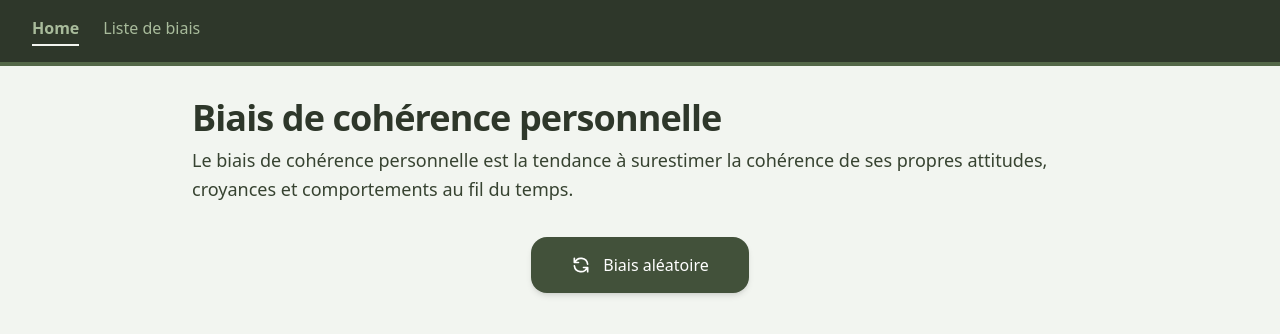
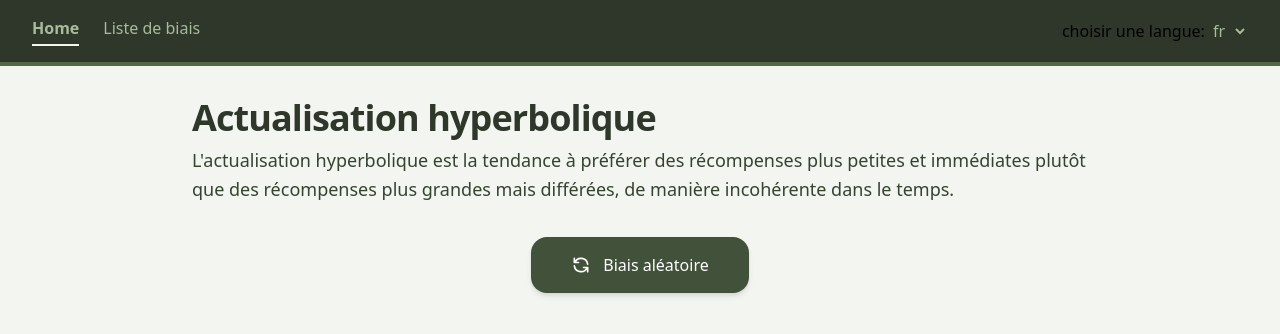
Before and after one commit to yassine-mahjoubi/biais-cognitifs, a Vue app: page / in a window 1280 px wide. Shown: the top 334 px of the page. Built offline with nearby package versions, Linux system fonts and the light colour scheme.

Commit message:
Feat add language (#45)
* Add internationalization support with vue-i18n and language files

* feat: add language switcher and enhance internationalization support

```diff
--- a/src/components/Layout/MenuNavigation.vue
+++ b/src/components/Layout/MenuNavigation.vue
@@ -1,17 +1,21 @@
 <script setup lang="ts">
+import SwitchLanguage from '../UI/SwitchLanguage.vue'
 const navLinkClass = 'text-heavy-metal-300 hover:text-heavy-metal-50 transition-colors'
 const navLinkActiveClass = 'font-bold text-heavy-metal-50 border-b-2 border-heavy-metal-50 pb-1'
 </script>
 
 <template>
-  <nav
-    aria-label="Menu principal"
-    role="navigation"
-    class="sticky top-0 z-50 bg-heavy-metal-900 backdrop-blur-md border-b-4 border-heavy-metal-600 px-8 py-4 flex gap-6"
+  <div
+    class="sticky top-0 z-50 bg-heavy-metal-900 backdrop-blur-md border-b-4 border-heavy-metal-600 px-8 py-4 flex items-center justify-between"
   >
-    <RouterLink to="/" :class="navLinkClass" :active-class="navLinkActiveClass"> Home </RouterLink>
-    <RouterLink to="/liste" :class="navLinkClass" :active-class="navLinkActiveClass">
-      Liste de biais
-    </RouterLink>
-  </nav>
+    <nav aria-label="Menu principal" role="navigation" class="flex gap-6">
+      <RouterLink to="/" :class="navLinkClass" :active-class="navLinkActiveClass">
+        Home
+      </RouterLink>
+      <RouterLink to="/liste" :class="navLinkClass" :active-class="navLinkActiveClass">
+        Liste de biais
+      </RouterLink>
+    </nav>
+    <switch-language />
+  </div>
 </template>
--- /dev/null
+++ b/src/components/UI/SwitchLanguage.vue
@@ -0,0 +1,47 @@
+<script lang="ts" setup>
+import { useI18n } from 'vue-i18n'
+const { t, availableLocales, locale } = useI18n()
+import { storeToRefs } from 'pinia'
+
+import { useBiasStore } from '@/stores/bias'
+
+const store = useBiasStore()
+const { newLocale } = storeToRefs(store)
+
+import { ref } from 'vue'
+type Language = 'fr' | 'en'
+const switcher = ref<Language>('fr')
+const handleLanguage = () => {
+  locale.value = switcher.value
+  newLocale.value = switcher.value
+}
+</script>
+
+<template>
+  <div>
+    <label for="switchLanguage"> {{ t('common.interface.label') }}: </label>
+    <select
+      v-model="switcher"
+      name="switchLanguage"
+      id="switchLanguage"
+      aria-label="choisir la langue"
+      @change="handleLanguage"
+    >
+      <option
+        v-for="locale in availableLocales"
+        :key="`locale-${locale}`"
+        :lang="locale"
+        :value="locale"
+      >
+        {{ locale }}
+      </option>
+    </select>
+  </div>
+</template>
+<style scoped>
+select,
+select option {
+  background-color: var(--color-heavy-metal-900);
+  color: var(--color-heavy-metal-300);
+}
+</style>
--- a/src/components/views/RandomView.vue
+++ b/src/components/views/RandomView.vue
@@ -6,20 +6,20 @@ import BiaisLayout from '../Layout/BiaisLayout.vue'
 
 const store = useBiasStore()
 //storeToRefs keep recativity alive
-const { randomBias } = storeToRefs(store)
-const { selectRandomBias, fetchBias } = store
+const { currentSelectedBias } = storeToRefs(store)
+const { selectedBiasID, fetchBias } = store
 onMounted(async () => {
   await fetchBias()
-  selectRandomBias()
+  selectedBiasID()
 })
 </script>
 <template>
   <BiaisLayout>
-    <template #name>{{ randomBias?.name }}</template>
-    <template #description>{{ randomBias?.description }}</template>
+    <template #name>{{ currentSelectedBias?.name }}</template>
+    <template #description>{{ currentSelectedBias?.description }}</template>
     <template #action>
       <button
-        @click="selectRandomBias"
+        @click="selectedBiasID"
         class="group w-full sm:w-auto px-10 py-4 bg-heavy-metal-700 cursor-pointer hover:bg-heavy-metal-800 text-white font-medium rounded-2xl shadow-md hover:shadow-lg mx-auto block"
       >
         <span class="flex items-center justify-center gap-3">
--- a/src/plugins/i18/local/en.json
+++ b/src/plugins/i18/local/en.json
@@ -2,7 +2,10 @@
   "common": {
     "loading": "Loading...",
     "home": "Home",
-    "app_title": "Cognitive Biases"
+    "app_title": "Cognitive Biases",
+    "interface": {
+      "label": "choose language"
+    }
   },
   "nav": {
     "main_menu": "Main menu",
--- a/src/plugins/i18/local/fr.json
+++ b/src/plugins/i18/local/fr.json
@@ -2,7 +2,10 @@
   "common": {
     "loading": "Chargement...",
     "home": "Accueil",
-    "app_title": "Biais Cognitifs"
+    "app_title": "Biais Cognitifs",
+    "interface": {
+      "label": "choisir une langue"
+    }
   },
   "nav": {
     "main_menu": "Menu principal",
--- a/src/services/services.ts
+++ b/src/services/services.ts
@@ -1,4 +1,3 @@
-const URL_API = import.meta.env.VITE_API_URL_FR
 import type { BiasListAndCategories, Bias, Category } from '../type/Bias'
 
 /**
@@ -6,9 +5,9 @@ import type { BiasListAndCategories, Bias, Category } from '../type/Bias'
  * @returns Objet contenant list_biases et categories_biases, ou null en cas d'erreur
  */
 
-export const getApiResponse = async (): Promise<BiasListAndCategories | null> => {
+export const getApiResponse = async (url: string): Promise<BiasListAndCategories | null> => {
   try {
-    const response = await fetch(URL_API)
+    const response = await fetch(url)
     const result = await response.json()
     const list_biases: Bias[] = result.biases
     const categories_biases: Category[] = result.categories
--- a/src/stores/bias.ts
+++ b/src/stores/bias.ts
@@ -1,7 +1,13 @@
 import { defineStore } from 'pinia'
-import { computed, ref, shallowRef } from 'vue'
+import { computed, ref, shallowRef, watch } from 'vue'
 import type { Bias, Category, Filter } from '@/type/Bias'
 import { getApiResponse } from '../services/services'
+import i18n from '@/plugins/i18'
+
+const newLocale = ref<string>(i18n.global.locale.value)
+const URL_API_FR = import.meta.env.VITE_API_URL_FR
+const URL_API_EN = import.meta.env.VITE_API_URL_EN
+const URL_API = ref<string>(URL_API_FR)
 
 /**
  * Génère un index aléatoire  pour accéder au tableau de biais
@@ -17,8 +23,8 @@ export const useBiasStore = defineStore('bias', () => {
   const biases = shallowRef<Bias[]>([])
   const categories = shallowRef<Category[]>([])
   const loading = ref<boolean>(false)
-  const randomBias = ref<Bias | null | undefined>(undefined)
-  const dataLoaded = ref<boolean>(false)
+  //const randomBias = ref<Bias | null | undefined>(undefined)
+
   const typesSort = ref<Filter>('order')
   const biasToFind = ref<string>('')
   const resetSearchInput = ref<boolean>(false)
@@ -29,16 +35,21 @@ export const useBiasStore = defineStore('bias', () => {
    */
   const fetchBias = async () => {
     //data already loaded
-    if (dataLoaded.value) {
-      return
+    // if (dataLoadedFR.value && dataLoadedEN.value) {
+    //   return
+    // }
+    if (newLocale.value === 'fr') {
+      URL_API.value = URL_API_FR
+    } else if (newLocale.value === 'en') {
+      URL_API.value = URL_API_EN
     }
     try {
       loading.value = true
-      const response = await getApiResponse()
+      const response = await getApiResponse(URL_API.value)
+
       if (response && response.list_biases.length > 0) {
         biases.value = response.list_biases
         categories.value = response.categories_biases
-        dataLoaded.value = true
       }
     } catch (error) {
       console.error('fetch api failed', error)
@@ -50,11 +61,23 @@ export const useBiasStore = defineStore('bias', () => {
   /**
    * Sélectionne un biais de manière aléatoire parmi la liste chargée
    */
-  const selectRandomBias = () => {
+  const randomBiasId = ref<string | undefined>(undefined)
+
+  const selectedBiasID = () => {
     if (biases.value.length > 0) {
-      randomBias.value = biases.value[getRandomIndex(biases.value)]
+      const selectedBias = biases.value[getRandomIndex(biases.value)]
+      randomBiasId.value = selectedBias?.id
     }
   }
+
+  /**
+   * find biais
+   * @param id
+   * @returns biais traduit
+   */
+  const currentSelectedBias = computed(() => {
+    return biases.value.find((biais) => biais.id === randomBiasId.value)
+  })
 
   /**
    * cherche un biais par slug
@@ -104,13 +127,19 @@ export const useBiasStore = defineStore('bias', () => {
     return biasesToDisplay.sort((a, b) => a.name.localeCompare(b.name))
   })
 
+  /**
+   * handle language and refetch data
+   */
+  watch(newLocale, async () => {
+    await fetchBias()
+  })
+
   return {
     fetchBias,
     biases,
     categories,
     loading,
-    selectRandomBias,
-    randomBias,
+    selectedBiasID,
     getBiasBySlug,
     filtredByCategory,
     typesSort,
@@ -119,5 +148,7 @@ export const useBiasStore = defineStore('bias', () => {
     filteredAndSortedBiases,
     resetSearch,
     resetSearchInput,
+    newLocale,
+    currentSelectedBias,
   }
 })
```
Also changed, not shown: public/json/biases_cognitif_v3_en.json.
